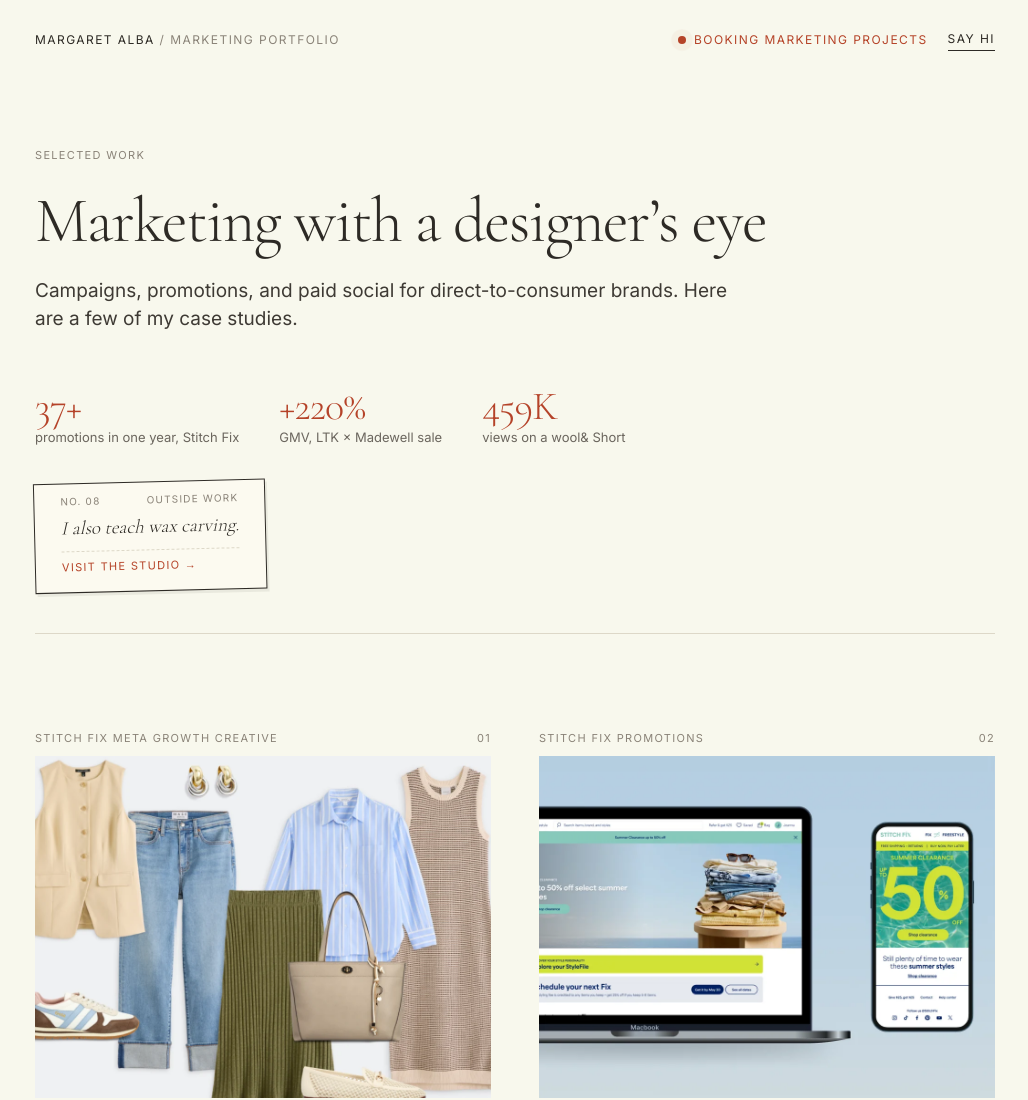
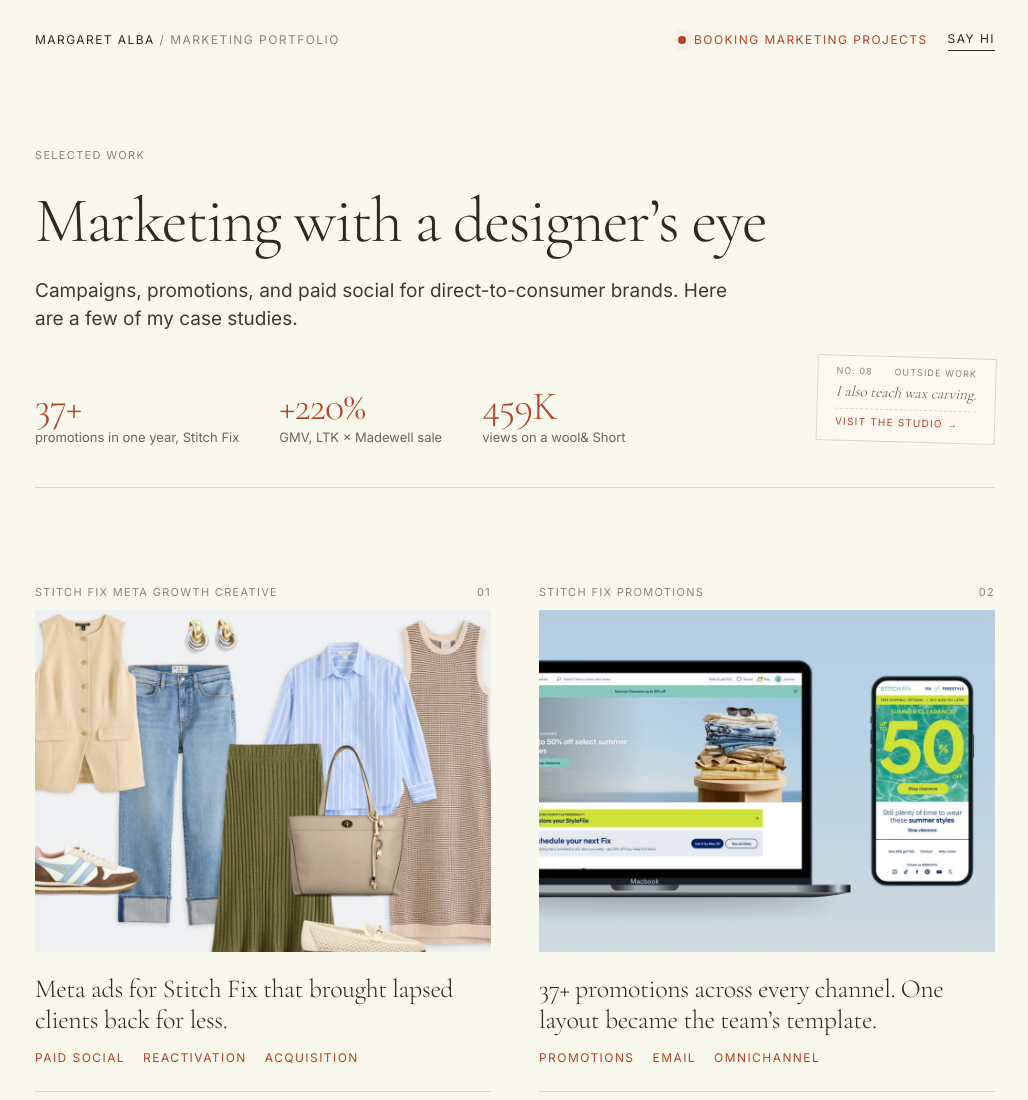
Before and after one commit to margaretalba/work, a plain HTML site: page index.html in a window 1280 px wide. Shown: the top 1100 px of the page, without its empty margins (125-1153 px from the left). Drawn offline with nearby package versions, Linux system fonts and the light colour scheme; a web font is replaced by a local one.

Commit message:
Wax carving card: smaller, fainter, tucked beside the results
Co-Authored-By: Claude Opus 5.5 <noreply@anthropic.com>
Claude-Session: https://claude.ai/code/session_01Bp2y4MwKfvAmLHEs5SbnWi

```diff
--- a/assets/garden.css
+++ b/assets/garden.css
@@ -257,57 +257,57 @@ html { cursor: auto !important; }
 a, button, summary, label, [role=button] { cursor: pointer !important; }
 .sel, .hn, .gc { display: none !important; }
 
-/* The wax carving note: a small library card, like the members card on the moodboard,
-   set a little crooked. It straightens and lifts on hover. */
+/* The wax carving note: a small, faint library card tucked beside the results,
+   like the members card on the moodboard. It straightens on hover. */
 .bub {
   position: static !important;
-  margin-top: 12px;
+  margin-top: 8px;
+}
+@media (min-width: 1100px) {
+  .bub { position: absolute !important; right: 0 !important; top: auto !important; bottom: 44px; margin: 0; }
 }
 .bub > div:first-child { display: none !important; }
 .bub > div:last-child {
   position: relative;
   display: inline-block;
   width: auto !important;
-  padding: 32px 26px 18px !important;
-  background: #FCFAF0 !important;
-  border: 1px solid var(--g-ink) !important;
+  padding: 26px 18px 12px !important;
+  background: #FBF9EF !important;
+  border: 1px solid var(--g-rule) !important;
   border-radius: 0 !important;
-  box-shadow: 2px 3px 0 rgba(45, 42, 37, .07);
+  box-shadow: none;
   font-family: var(--g-roman) !important;
   font-weight: 300;
   font-style: italic;
-  font-size: 19px !important;
+  font-size: 15px !important;
   line-height: 1.3 !important;
-  color: var(--g-ink) !important;
-  transform: rotate(-1.4deg);
-  transform-origin: 20% 80%;
-  transition: transform .45s cubic-bezier(.3, 1.4, .5, 1), box-shadow .45s;
+  color: var(--g-cocoa) !important;
+  transform: rotate(1.6deg);
+  transform-origin: 80% 80%;
+  transition: transform .45s cubic-bezier(.3, 1.4, .5, 1);
 }
 .bub > div:last-child::before,
 .bub > div:last-child::after {
   position: absolute;
-  top: 11px;
+  top: 9px;
   font-family: var(--g-sans);
   font-style: normal;
-  font-size: 10px;
+  font-size: 9px;
   letter-spacing: .12em;
   text-transform: uppercase;
   color: var(--g-gray);
 }
-.bub > div:last-child::before { content: "No. 08"; left: 26px; }
-.bub > div:last-child::after { content: "Outside work"; right: 26px; }
-.bub:hover > div:last-child {
-  transform: rotate(0deg) translateY(-2px);
-  box-shadow: 3px 6px 0 rgba(45, 42, 37, .08);
-}
+.bub > div:last-child::before { content: "No. 08"; left: 18px; }
+.bub > div:last-child::after { content: "Outside work"; right: 18px; }
+.bub:hover > div:last-child { transform: rotate(0deg); }
 .bub a {
   display: block;
-  margin-top: 10px;
-  padding-top: 8px;
+  margin-top: 6px;
+  padding-top: 6px;
   border-top: 1px dashed var(--g-rule);
   font-family: var(--g-sans) !important;
   font-style: normal;
-  font-size: 11px;
+  font-size: 10px;
   letter-spacing: .12em;
   text-transform: uppercase;
   color: var(--g-rust) !important;
```
